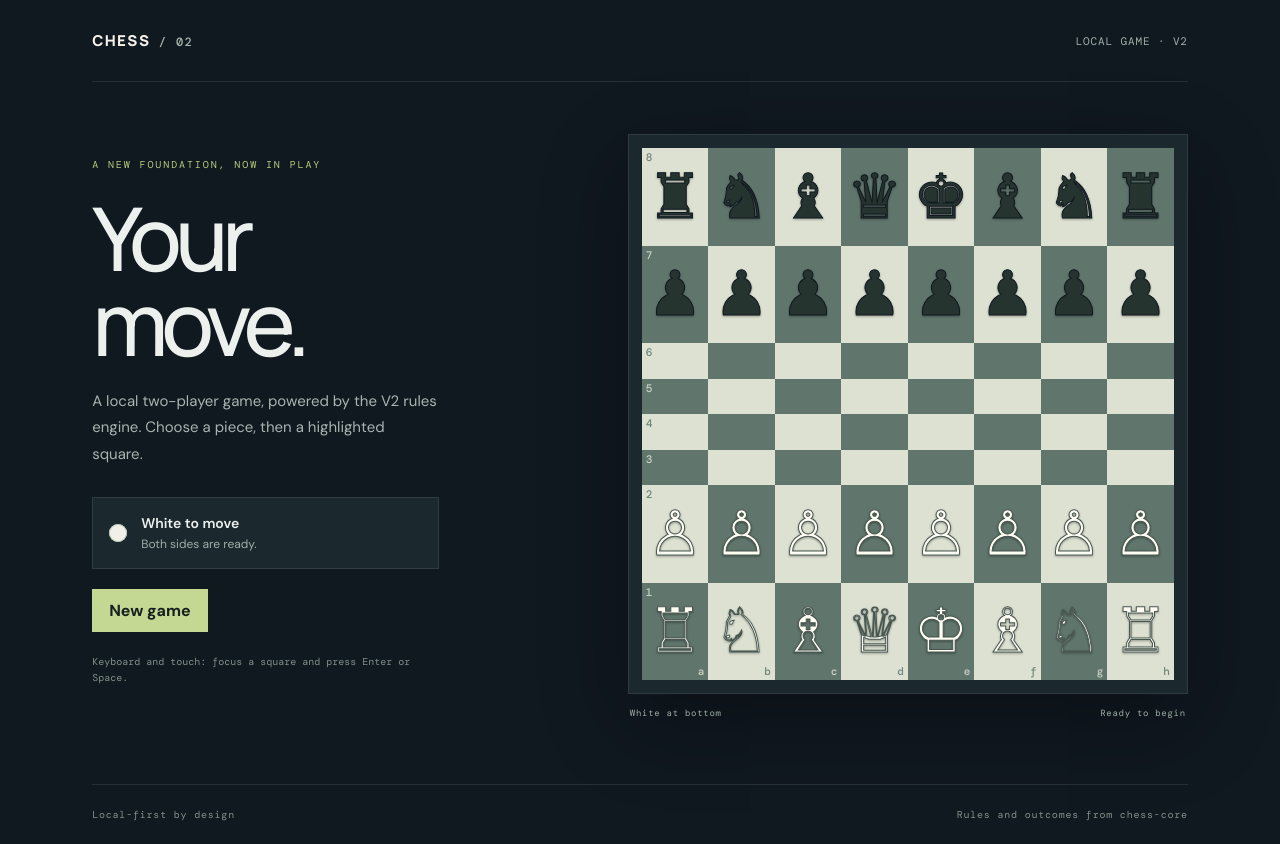
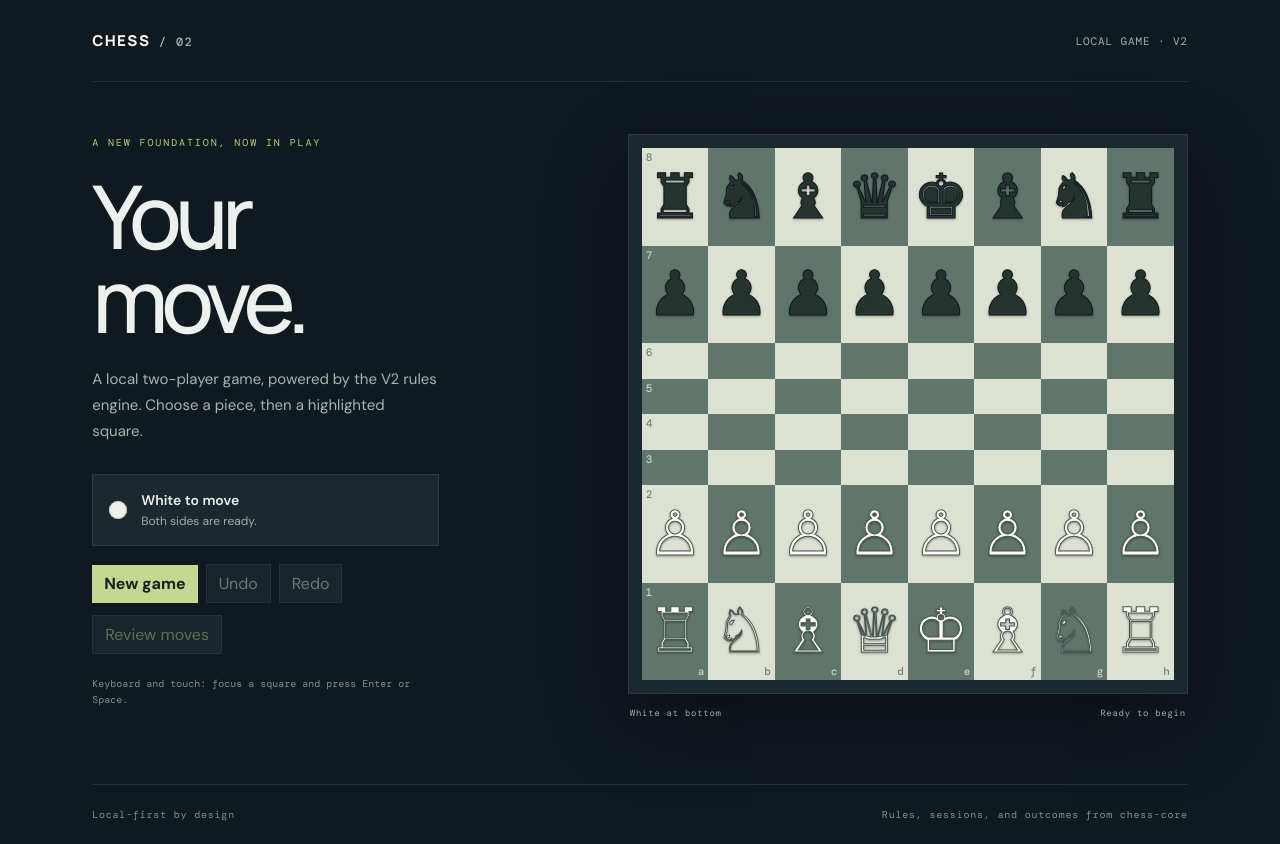
Before and after one commit to davymaish/2d-chess-game, a React (Vite) app in the folder apps/web/: page / in a window 1280 px wide. Built offline with nearby package versions, Linux system fonts and the light colour scheme.

Commit message:
Add session history and replay controls

```diff
--- a/apps/web/src/main.tsx
+++ b/apps/web/src/main.tsx
@@ -1,14 +1,27 @@
 import React, { useMemo, useState } from "react";
 import { createRoot } from "react-dom/client";
 import {
-  applyLegalMove,
-  createInitialPosition,
   formatSquare,
-  getGameStatus,
   pieceAt,
 } from "@2d-chess/chess-core";
-import type { MoveIntent, Position, PromotionPieceKind, Square } from "@2d-chess/chess-core";
+import type { MoveIntent, MoveRecord, PromotionPieceKind, Square } from "@2d-chess/chess-core";
 import { legalIntentsFrom } from "./game.js";
+import {
+  closeReplay,
+  createGameSession,
+  firstReplayPosition,
+  getMoveHistory,
+  getReplayState,
+  getSessionPosition,
+  getSessionStatus,
+  lastReplayPosition,
+  openReplay,
+  playSessionMove,
+  redoSession,
+  seekReplay,
+  stepReplay,
+  undoSession,
+} from "./session.js";
 import "./style.css";
 
 const GLYPHS: Record<string, string> = {
@@ -20,7 +33,7 @@ const label = (kind: string) => kind[0]!.toUpperCase() + kind.slice(1);
 
 type PendingPromotion = { readonly from: Square; readonly to: Square };
 
-function statusText(kind: ReturnType<typeof getGameStatus>["kind"], detail?: string): string {
+function statusText(kind: ReturnType<typeof getSessionStatus>["kind"], detail?: string): string {
   if (kind === "check") return "Check";
   if (kind === "checkmate") return `Checkmate — ${detail} wins`;
   if (kind === "stalemate") return "Draw — stalemate";
@@ -29,45 +42,62 @@ function statusText(kind: ReturnType<typeof getGameStatus>["kind"], detail?: str
   return "In progress";
 }
 
+function moveLabel(move: MoveRecord, index: number): string {
+  const number = Math.floor(index / 2) + 1;
+  const prefix = index % 2 === 0 ? `${number}.` : `${number}...`;
+  const capture = move.capturedPiece ? "×" : "–";
+  const promotion = move.promotion ? `=${label(move.promotion)[0]}` : "";
+  return `${prefix} ${formatSquare(move.from)}${capture}${formatSquare(move.to)}${promotion}`;
+}
+
 function App() {
-  const [position, setPosition] = useState<Position>(() => createInitialPosition());
-  const [priorPositions, setPriorPositions] = useState<readonly Position[]>([]);
-  const [selected, setSelected] = useState<Square | null>(null);
+  const [session, setSession] = useState(() => createGameSession());
   const [pendingPromotion, setPendingPromotion] = useState<PendingPromotion | null>(null);
-  const status = useMemo(() => getGameStatus(position, priorPositions), [position, priorPositions]);
+  const [selectedSquare, setSelectedSquare] = useState<Square | null>(null);
+  const position = getSessionPosition(session);
+  const status = useMemo(() => getSessionStatus(session), [session]);
+  const replay = getReplayState(session);
+  const history = getMoveHistory(session);
+  const selected = replay ? null : selectedSquare;
   const legalIntents = selected ? legalIntentsFrom(position, selected) : [];
   const legalTargets = new Set(legalIntents.map((intent) => formatSquare(intent.to)));
   const gameOver = status.kind === "checkmate" || status.kind === "stalemate" || status.kind === "draw" || status.kind === "invalid-position";
+  const replaying = replay !== null;
 
   function finishMove(intent: MoveIntent) {
-    const result = applyLegalMove(position, intent);
+    const result = playSessionMove(session, intent);
     if (result.kind !== "accepted") return;
-    setPriorPositions((previous) => [...previous, position]);
-    setPosition(result.position);
-    setSelected(null);
+    setSession(result.session);
     setPendingPromotion(null);
   }
 
   function selectSquare(square: Square) {
-    if (gameOver || pendingPromotion) return;
+    if (gameOver || replaying || pendingPromotion) return;
+    const currentSelected = selected;
     const name = formatSquare(square);
-    if (selected && legalTargets.has(name)) {
+    if (currentSelected && legalTargets.has(name)) {
       const intent = legalIntents.find((candidate) => formatSquare(candidate.to) === name)!;
-      const moving = pieceAt(position, selected);
-      const promotes = moving?.kind === "pawn" && (square.rank === 1 || square.rank === 8);
-      if (promotes) setPendingPromotion({ from: selected, to: square });
-      else finishMove(intent);
+      const moving = pieceAt(position, currentSelected);
+      if (moving?.kind === "pawn" && (square.rank === 1 || square.rank === 8)) {
+        setPendingPromotion({ from: currentSelected, to: square });
+      } else {
+        finishMove(intent);
+      }
+      setSelectedSquare(null);
       return;
     }
     const piece = pieceAt(position, square);
-    setSelected(piece?.color === position.activeColor ? square : null);
+    setSelectedSquare(piece?.color === position.activeColor ? square : null);
   }
 
   function resetGame() {
-    setPosition(createInitialPosition());
-    setPriorPositions([]);
-    setSelected(null);
+    setSession(createGameSession());
+    setSelectedSquare(null);
     setPendingPromotion(null);
+  }
+
+  function moveReplay(target: ReturnType<typeof stepReplay>) {
+    if (target) setSession(target);
   }
 
   const turnLabel = position.activeColor === "white" ? "White to move" : "Black to move";
@@ -87,21 +117,44 @@ function App() {
           <p className="lede">A local two-player game, powered by the V2 rules engine. Choose a piece, then a highlighted square.</p>
           <div className="turn-card" aria-live="polite" aria-atomic="true">
             <span className={`turn-indicator ${position.activeColor}`} aria-hidden="true" />
-            <div><strong>{gameOver ? statusText(status.kind, resultDetail) : turnLabel}</strong><span>{status.kind === "check" ? "The king is under attack." : status.kind === "active" ? "Both sides are ready." : "Game status"}</span></div>
+            <div><strong>{replay ? (replay.index < 0 ? "Replay · before first move" : `Replay · move ${replay.index + 1} of ${replay.totalMoves}`) : gameOver ? statusText(status.kind, resultDetail) : turnLabel}</strong><span>{status.kind === "check" ? "The king is under attack." : status.kind === "active" ? "Both sides are ready." : "Game status"}</span></div>
           </div>
-          <button className="reset-button" type="button" onClick={resetGame}>New game</button>
+          <div className="session-actions">
+            <button className="reset-button" type="button" onClick={resetGame}>New game</button>
+            <button type="button" onClick={() => setSession(undoSession(session))} disabled={replaying || session.cursor === 0}>Undo</button>
+            <button type="button" onClick={() => setSession(redoSession(session))} disabled={replaying || session.cursor >= session.snapshots.length - 1}>Redo</button>
+          </div>
+          {!replaying ? <button className="replay-toggle" type="button" onClick={() => setSession(openReplay(session))} disabled={history.length === 0}>Review moves</button> : <div className="replay-controls" aria-label="Replay controls">
+            <button type="button" aria-label="Replay from start" onClick={() => moveReplay(firstReplayPosition(session))} disabled={replay.atStart}>|◀</button>
+            <button type="button" aria-label="Previous replay move" onClick={() => moveReplay(stepReplay(session, "previous"))} disabled={replay.atStart}>◀</button>
+            <span aria-live="polite">{replay.index < 0 ? "Start" : `${replay.index + 1} / ${replay.totalMoves}`}</span>
+            <button type="button" aria-label="Next replay move" onClick={() => moveReplay(stepReplay(session, "next"))} disabled={replay.atEnd}>▶</button>
+            <button type="button" aria-label="Replay to end" onClick={() => moveReplay(lastReplayPosition(session))} disabled={replay.atEnd}>▶|</button>
+            <button type="button" onClick={() => { setSession(closeReplay(session)); setSelectedSquare(null); }}>Exit review</button>
+          </div>}
           <p className="keyboard-hint">Keyboard and touch: focus a square and press Enter or Space.</p>
+          {history.length > 0 && <ol className="move-history" aria-label="Move history">
+            {history.map((move, index) => <li key={`${formatSquare(move.from)}-${formatSquare(move.to)}-${index}`}>
+              <button type="button" aria-current={replay?.index === index ? "step" : undefined}
+                onClick={() => {
+                  if (!replaying) setSession(openReplay(session));
+                  const base = replaying ? session : openReplay(session);
+                  const destination = seekReplay(base, index);
+                  if (destination) setSession(destination);
+                }}>{moveLabel(move, index)}</button>
+            </li>)}
+          </ol>}
         </div>
 
         <div className="board-column">
           <div className="board-frame">
             <div className="board" role="group" aria-label="Chessboard">
-              {[...Array(8)].flatMap((_, row) => [...Array(8)].map((__, col) => {
+              {Array.from({ length: 8 }, (_, row) => Array.from({ length: 8 }, (_, col) => {
                 const square = { file: "abcdefgh"[col]! as Square["file"], rank: (8 - row) as Square["rank"] };
                 const name = formatSquare(square);
                 const piece = pieceAt(position, square);
                 const isLight = (col + square.rank) % 2 === 0;
-                const isSelected = selected !== null && formatSquare(selected) === name;
+                const isSelected = selectedSquare !== null && formatSquare(selectedSquare) === name;
                 const isTarget = legalTargets.has(name);
                 const contents = piece ? GLYPHS[`${piece.color}-${piece.kind}`] : "";
                 const accessiblePiece = piece ? `${piece.color} ${piece.kind}` : "empty";
@@ -112,7 +165,7 @@ function App() {
                   aria-label={`${name}, ${accessiblePiece}${isSelected ? ", selected" : ""}${isTarget ? ", legal destination" : ""}`}
                   aria-pressed={isSelected}
                   onClick={() => selectSquare(square)}
-                  disabled={gameOver || pendingPromotion !== null}
+                  disabled={gameOver || replaying || pendingPromotion !== null}
                 >
                   {col === 0 && <span className="rank-coordinate" aria-hidden="true">{square.rank}</span>}
                   {row === 7 && <span className="file-coordinate" aria-hidden="true">{square.file}</span>}
@@ -137,7 +190,7 @@ function App() {
           <button className="cancel-promotion" type="button" onClick={() => setPendingPromotion(null)}>Cancel</button>
         </section>
       </div>}
-      <footer><span>Local-first by design</span><span>Rules and outcomes from chess-core</span></footer>
+      <footer><span>Local-first by design</span><span>Rules, sessions, and outcomes from chess-core</span></footer>
     </main>
   );
 }
--- /dev/null
+++ b/apps/web/src/session.ts
@@ -0,0 +1,131 @@
+import {
+  applyLegalMove,
+  createInitialPosition,
+  getGameStatus,
+} from "@2d-chess/chess-core";
+import type {
+  GameStatus,
+  MoveIntent,
+  MoveRecord,
+  MoveRejectionReason,
+  Position,
+} from "@2d-chess/chess-core";
+
+export interface SessionSnapshot {
+  readonly position: Position;
+  readonly move: MoveRecord | null;
+}
+
+/** Immutable timeline. `cursor` is the active game; `replayIndex` is a read-only view. */
+export interface GameSession {
+  readonly snapshots: readonly SessionSnapshot[];
+  readonly cursor: number;
+  /** V1-compatible move index: -1 is the initial position; null means live play. */
+  readonly replayIndex: number | null;
+}
+
+export type SessionMoveResult =
+  | { readonly kind: "accepted"; readonly session: GameSession }
+  | { readonly kind: "rejected"; readonly reason: MoveRejectionReason | "game-over" | "replay-active" };
+
+export interface ReplayState {
+  readonly index: number;
+  readonly totalMoves: number;
+  readonly currentMove: MoveRecord | null;
+  readonly atStart: boolean;
+  readonly atEnd: boolean;
+}
+
+function makeSession(snapshots: readonly SessionSnapshot[], cursor: number, replayIndex: number | null): GameSession {
+  const immutableSnapshots = Object.freeze(snapshots.map((snapshot) => Object.freeze({
+    position: snapshot.position,
+    move: snapshot.move,
+  })));
+  return Object.freeze({ snapshots: immutableSnapshots, cursor, replayIndex });
+}
+
+export function createGameSession(position: Position = createInitialPosition()): GameSession {
+  return makeSession([{ position, move: null }], 0, null);
+}
+
+function activeSnapshotIndex(session: GameSession): number {
+  return session.replayIndex === null ? session.cursor : session.replayIndex + 1;
+}
+
+export function getSessionPosition(session: GameSession): Position {
+  return session.snapshots[activeSnapshotIndex(session)]!.position;
+}
+
+export function getMoveHistory(session: GameSession): readonly MoveRecord[] {
+  return session.snapshots.slice(1, session.cursor + 1).map((snapshot) => snapshot.move!);
+}
+
+function priorPositionsAt(session: GameSession, snapshotIndex: number): readonly Position[] {
+  return session.snapshots.slice(0, snapshotIndex).map((snapshot) => snapshot.position);
+}
+
+export function getSessionStatus(session: GameSession): GameStatus {
+  const snapshotIndex = activeSnapshotIndex(session);
+  return getGameStatus(session.snapshots[snapshotIndex]!.position, priorPositionsAt(session, snapshotIndex));
+}
+
+export function playSessionMove(session: GameSession, intent: MoveIntent): SessionMoveResult {
+  if (session.replayIndex !== null) return { kind: "rejected", reason: "replay-active" };
+  const current = session.snapshots[session.cursor]!.position;
+  const status = getGameStatus(current, priorPositionsAt(session, session.cursor));
+  if (status.kind === "checkmate" || status.kind === "stalemate" || status.kind === "draw" || status.kind === "invalid-position") {
+    return { kind: "rejected", reason: "game-over" };
+  }
+  const result = applyLegalMove(current, intent);
+  if (result.kind !== "accepted") return { kind: "rejected", reason: result.reason };
+  const nextSnapshots = session.snapshots.slice(0, session.cursor + 1);
+  nextSnapshots.push({ position: result.position, move: result.move });
+  return { kind: "accepted", session: makeSession(nextSnapshots, nextSnapshots.length - 1, null) };
+}
+
+export function undoSession(session: GameSession): GameSession {
+  if (session.replayIndex !== null || session.cursor === 0) return session;
+  return makeSession(session.snapshots, session.cursor - 1, null);
+}
+
+export function redoSession(session: GameSession): GameSession {
+  if (session.replayIndex !== null || session.cursor >= session.snapshots.length - 1) return session;
+  return makeSession(session.snapshots, session.cursor + 1, null);
+}
+
+export function openReplay(session: GameSession): GameSession {
+  return makeSession(session.snapshots, session.cursor, -1);
+}
+
+export function closeReplay(session: GameSession): GameSession {
+  return session.replayIndex === null ? session : makeSession(session.snapshots, session.cursor, null);
+}
+
+export function seekReplay(session: GameSession, index: number): GameSession | null {
+  if (session.replayIndex === null || !Number.isInteger(index) || index < -1 || index >= session.cursor) return null;
+  return makeSession(session.snapshots, session.cursor, index);
+}
+
+export function stepReplay(session: GameSession, direction: "next" | "previous"): GameSession | null {
+  if (session.replayIndex === null) return null;
+  return seekReplay(session, session.replayIndex + (direction === "next" ? 1 : -1));
+}
+
+export function firstReplayPosition(session: GameSession): GameSession | null {
+  return seekReplay(session, -1);
+}
+
+export function lastReplayPosition(session: GameSession): GameSession | null {
+  return session.cursor === 0 ? seekReplay(session, -1) : seekReplay(session, session.cursor - 1);
+}
+
+export function getReplayState(session: GameSession): ReplayState | null {
+  if (session.replayIndex === null) return null;
+  return Object.freeze({
+    index: session.replayIndex,
+    totalMoves: session.cursor,
+    currentMove: session.replayIndex < 0 ? null : session.snapshots[session.replayIndex + 1]!.move,
+    atStart: session.replayIndex < 0,
+    atEnd: session.replayIndex >= session.cursor - 1,
+  });
+}
--- a/apps/web/src/style.css
+++ b/apps/web/src/style.css
@@ -24,6 +24,16 @@ h1 { margin: 0; font: 500 clamp(54px, 7vw, 88px)/.96 'Manrope', sans-serif; lett
 .turn-indicator.black { background: #29333a; box-shadow: inset 0 0 0 2px #aab5ac; }
 .reset-button { margin-top: 20px; padding: 11px 17px; color: #16201d; font-weight: 700; background: #c4d893; border: 0; cursor: pointer; }
 .reset-button:hover { background: #d5e6a4; }
+.session-actions, .replay-controls { display: flex; flex-wrap: wrap; align-items: center; gap: 8px; margin-top: 18px; }
+.session-actions button, .replay-controls button, .replay-toggle { min-height: 38px; padding: 8px 12px; color: #e5ebe5; background: #25343a; border: 1px solid #ffffff24; cursor: pointer; }
+.session-actions button:disabled, .replay-controls button:disabled, .replay-toggle:disabled { opacity: .45; cursor: not-allowed; }
+.session-actions .reset-button { margin: 0; color: #16201d; background: #c4d893; border: 0; }
+.replay-toggle { margin-top: 12px; color: #c4d893; }
+.replay-controls span { min-width: 54px; text-align: center; color: #c4d893; font: 11px 'DM Mono', monospace; }
+.move-history { display: flex; flex-wrap: wrap; gap: 6px; max-height: 146px; overflow: auto; margin: 14px 0 0; padding: 0 3px 3px 0; list-style: none; }
+.move-history button { padding: 6px 8px; color: #bdc9c2; background: #1b282e; border: 1px solid #ffffff18; font: 11px 'DM Mono', monospace; cursor: pointer; }
+.move-history button[aria-current="step"] { color: #101820; background: #c4d893; }
+.session-actions button:focus-visible, .replay-controls button:focus-visible, .replay-toggle:focus-visible, .move-history button:focus-visible { outline: 2px solid #e9c46a; outline-offset: 2px; }
 .keyboard-hint { color: #81918a; font-size: 10px; line-height: 1.6; margin-top: 22px; }
 .board-column { width: 100%; max-width: 560px; justify-self: end; }
 .board-frame { padding: clamp(7px, 1.5vw, 13px); background: #1b282e; border: 1px solid #ffffff17; box-shadow: 0 28px 80px #0005; }
```
Also changed, not shown: 1 other file (tests, documents, lock files or other folders).
